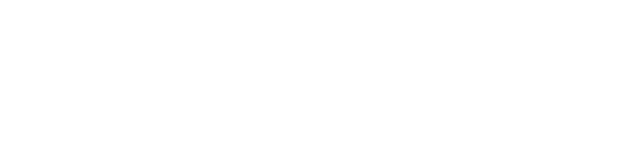
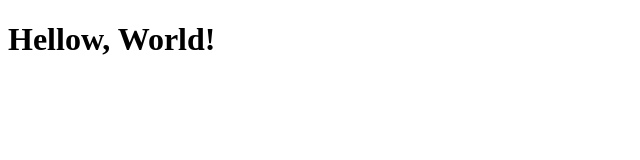
Before and after one commit to Nessunskill/project, a plain HTML site: page index.html in a window 1280 px wide. Shown: the whole page, without its empty margins (0-640 px from the left). Drawn offline with Linux system fonts and the light colour scheme.

Commit message:
second git commit

```diff
--- a/index.html
+++ b/index.html
@@ -6,9 +6,9 @@
   <meta name="viewport" content="width=device-width, initial-scale=1.0">
 
   <link rel="stylesheet" href="style.css">
-  <title>Document</title>
+  <title>Git test</title>
 </head>
 <body>
-
+  <h1>Hellow, World!</h1>
 </body>
 </html>
```
